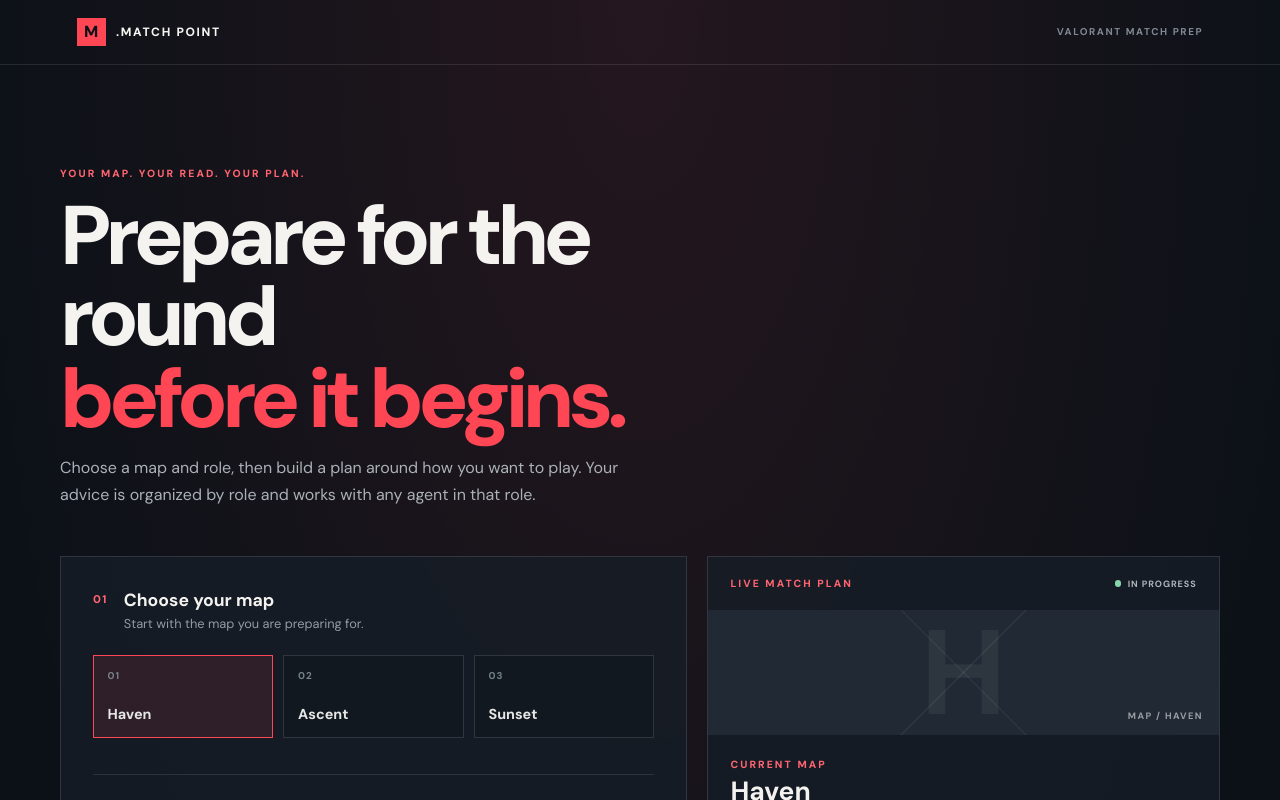
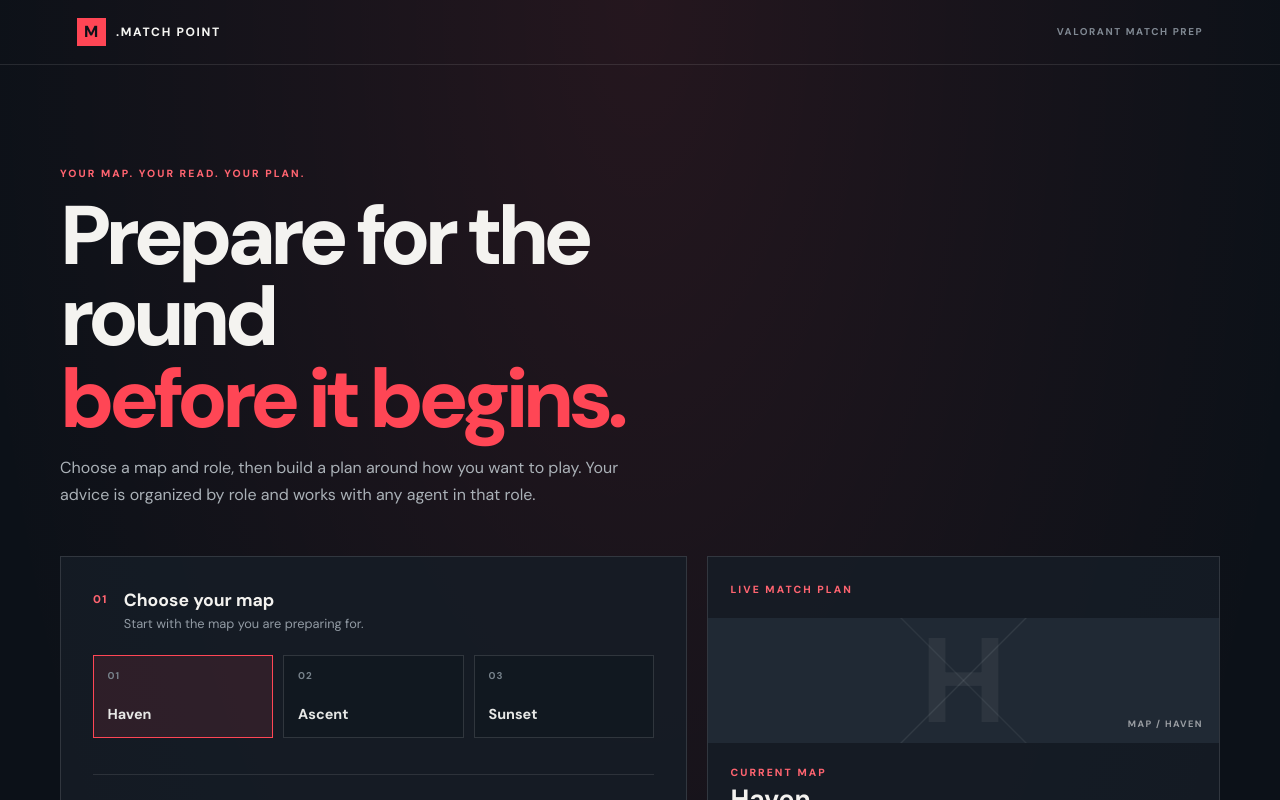
Before and after one commit to alimakki1661/valorant-match-prep-planner, a React (Vite) app: page / in a window 1280 px wide. Shown: the top 800 px of the page. Built offline with nearby package versions, Linux system fonts and the light colour scheme; a web font is replaced by a local one.

Commit message:
Remove inactive planner indicators

```diff
--- a/src/App.css
+++ b/src/App.css
@@ -29,7 +29,6 @@
 .map-option.is-selected { border-color: #ff4655; background: rgba(255, 70, 85, 0.11); }
 .map-option-index { color: #77828b; font-size: 0.62rem; font-weight: 700; letter-spacing: 0.1em; }
 .map-option > span:nth-child(2) { font-size: 0.9rem; font-weight: 700; }
-.map-option-arrow { display: none; }
 .role-browser { padding-top: 1.5rem; border-top: 1px solid rgba(255, 255, 255, 0.1); }
 .role-heading { margin-bottom: 1.15rem; }
 .role-selector { display: grid; grid-template-columns: repeat(2, minmax(0, 1fr)); gap: 0.5rem; }
@@ -63,9 +62,7 @@
 .plan-review-item { margin-top: 0.7rem; }
 .plan-review-copy { margin: 0.3rem 0 0; color: #d3d7d9; font-size: 0.73rem; line-height: 1.5; white-space: pre-wrap; overflow-wrap: anywhere; }
 .plan-panel { display: flex; min-height: 325px; flex-direction: column; }
-.plan-topline { display: flex; align-items: center; justify-content: space-between; padding: 1.25rem 1.4rem; }
-.plan-status { display: inline-flex; align-items: center; gap: 0.4rem; color: #adb5bb; font-size: 0.57rem; font-weight: 700; letter-spacing: 0.1em; }
-.plan-status > span { width: 0.4rem; height: 0.4rem; border-radius: 50%; background: #86d6ac; }
+.plan-topline { padding: 1.25rem 1.4rem; }
 .plan-map-art { position: relative; display: grid; min-height: 125px; place-items: center; overflow: hidden; background: linear-gradient(135deg, transparent 49.7%, rgba(255, 255, 255, 0.08) 50%, transparent 50.3%), linear-gradient(45deg, transparent 49.7%, rgba(255, 255, 255, 0.06) 50%, transparent 50.3%), #202934; }
 .map-ghost { color: rgba(255, 255, 255, 0.06); font-size: 7.5rem; font-weight: 900; line-height: 1; }
 .map-coordinate { position: absolute; right: 1rem; bottom: 0.8rem; color: rgba(255, 255, 255, 0.55); font-size: 0.58rem; font-weight: 700; letter-spacing: 0.15em; }
--- a/src/components/MapSelector.jsx
+++ b/src/components/MapSelector.jsx
@@ -11,7 +11,6 @@
         >
           <span className="map-option-index">{String(maps.indexOf(map) + 1).padStart(2, '0')}</span>
           <span>{map}</span>
-          <span className="map-option-arrow" aria-hidden="true">↗</span>
         </button>
       ))}
     </div>
--- a/src/components/MatchPlan.jsx
+++ b/src/components/MatchPlan.jsx
@@ -7,7 +7,6 @@
     <aside className="plan-panel" aria-labelledby="plan-title">
       <div className="plan-topline">
         <span className="eyebrow">LIVE MATCH PLAN</span>
-        <span className="plan-status"><span aria-hidden="true" /> IN PROGRESS</span>
       </div>
       <div className="plan-map-art" aria-hidden="true">
         <span className="map-ghost">{selectedMap.slice(0, 1)}</span>
```
